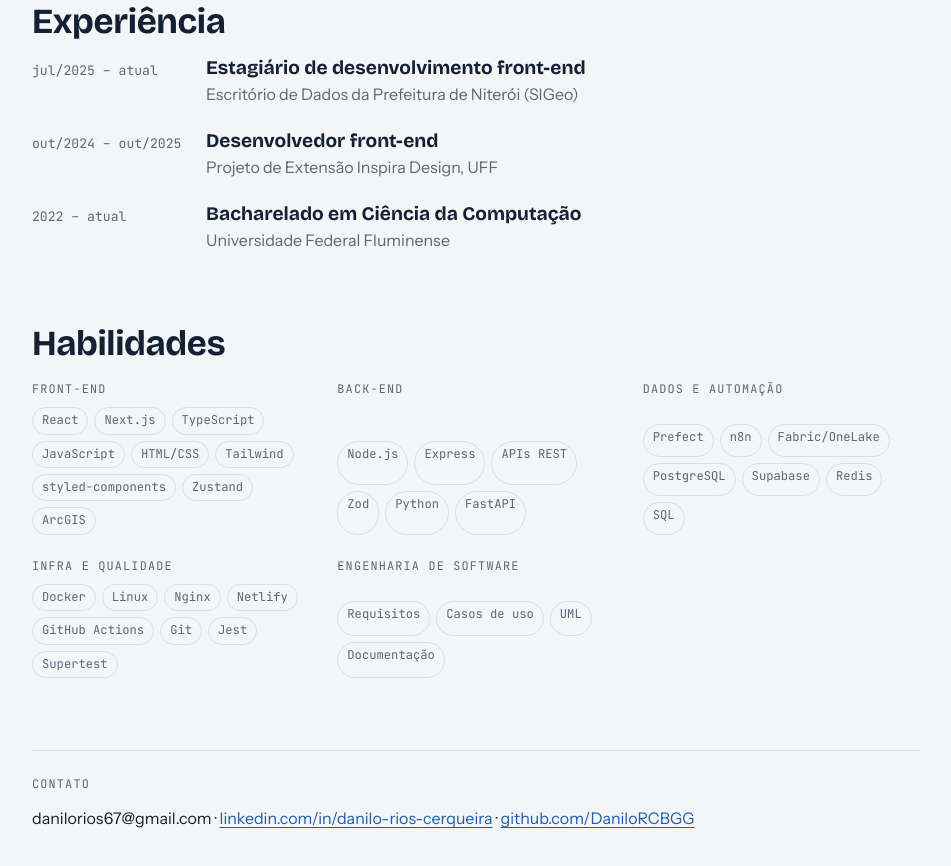
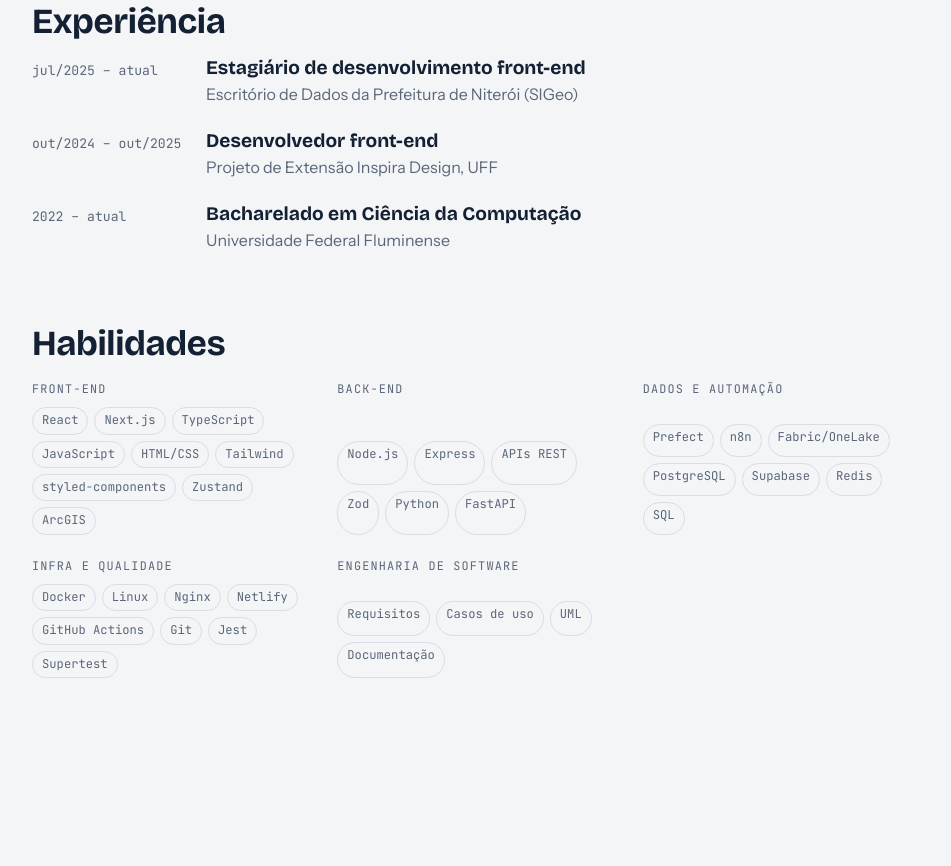
Before and after one commit to DaniloRCBGG/Portfolio, a plain HTML site: page index.html in a window 1280 px wide. Shown: the part 2650-3516 px from the top of the page, without its empty margins (164-1115 px from the left). After the commit the page ends 3408 px from the top, so only its background shows below. Drawn offline with nearby package versions, Linux system fonts and the light colour scheme.

Commit message:
Remove rodapé de contato duplicado
Co-Authored-By: Claude Opus 5.5 <noreply@anthropic.com>
Claude-Session: https://claude.ai/code/session_01XBgxiyPzaPm7FxxCSWgYFk

```diff
--- a/index.html
+++ b/index.html
@@ -121,7 +121,6 @@ a:focus-visible, button:focus-visible { outline: 2px solid var(--accent); outlin
 .skills { display: grid; grid-template-columns: repeat(auto-fit, minmax(240px, 1fr)); gap: 22px 28px; }
 .skills div { display: grid; gap: 8px; }
 
-footer { border-top: 1px solid var(--line); padding-top: 24px; display: grid; gap: 12px; }
 
 @media (max-width: 560px) {
   .wrap { padding-block: 36px 56px; gap: 56px; }
@@ -295,10 +294,6 @@ footer { border-top: 1px solid var(--line); padding-top: 24px; display: grid; ga
     </div>
   </section>
 
-  <footer>
-    <div class="label">Contato</div>
-    <p>danilorios67@gmail.com · <a href="https://www.linkedin.com/in/danilo-rios-cerqueira" target="_blank" rel="noopener">linkedin.com/in/danilo-rios-cerqueira</a> · <a href="https://github.com/DaniloRCBGG" target="_blank" rel="noopener">github.com/DaniloRCBGG</a></p>
-  </footer>
 </main>
 
 <script>
```
